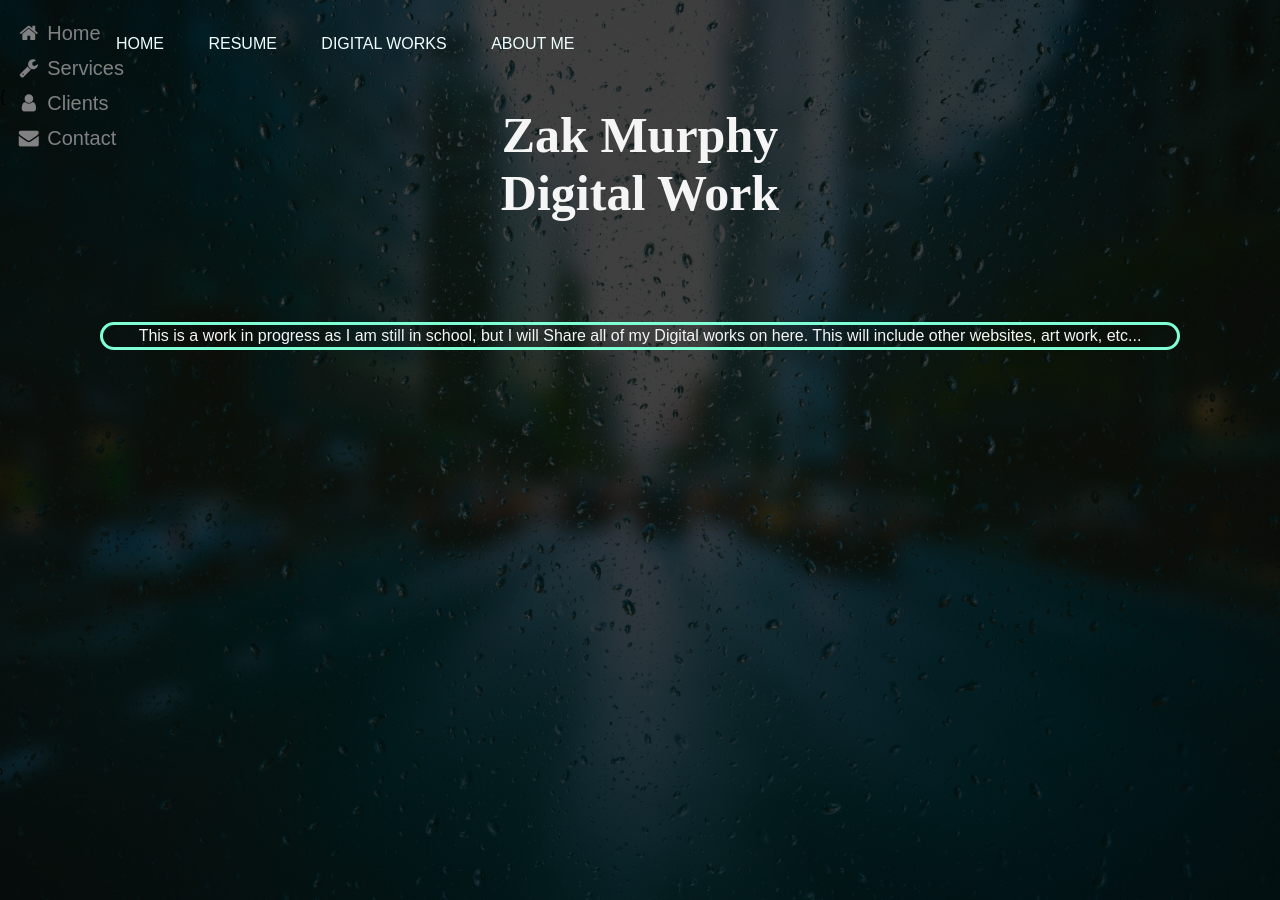
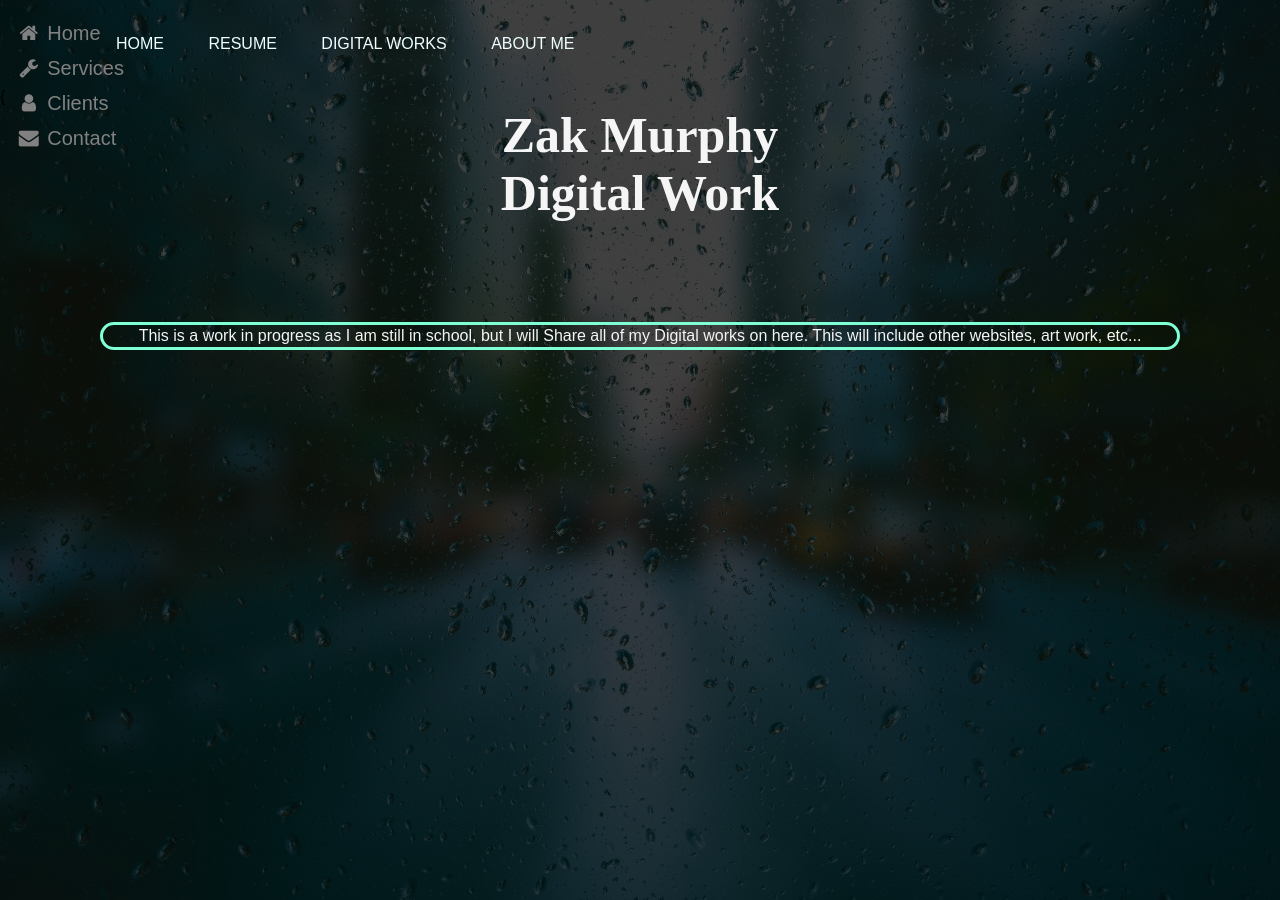
Before and after one commit to ZakMurphy191/Digit400, a Jekyll site: the page built from docs/dw.html, in a window 1280 px wide. Built offline with Jekyll 4.4.1, drawn with Linux system fonts in a browser that asks for light colours.

Commit message:
new banner

```diff
--- a/docs/css/style.css
+++ b/docs/css/style.css
@@ -7,7 +7,7 @@
     width: 100%;
     height: 100vh;
     background-image: linear-gradient(rgba(0,0,0,0.75),rgba(0,0,0,0.75)),url(../images/b1.jpg);
-    background-size:cover;
+    background-size:inherit;
     background-position: center
 }
 .navbar{
```
